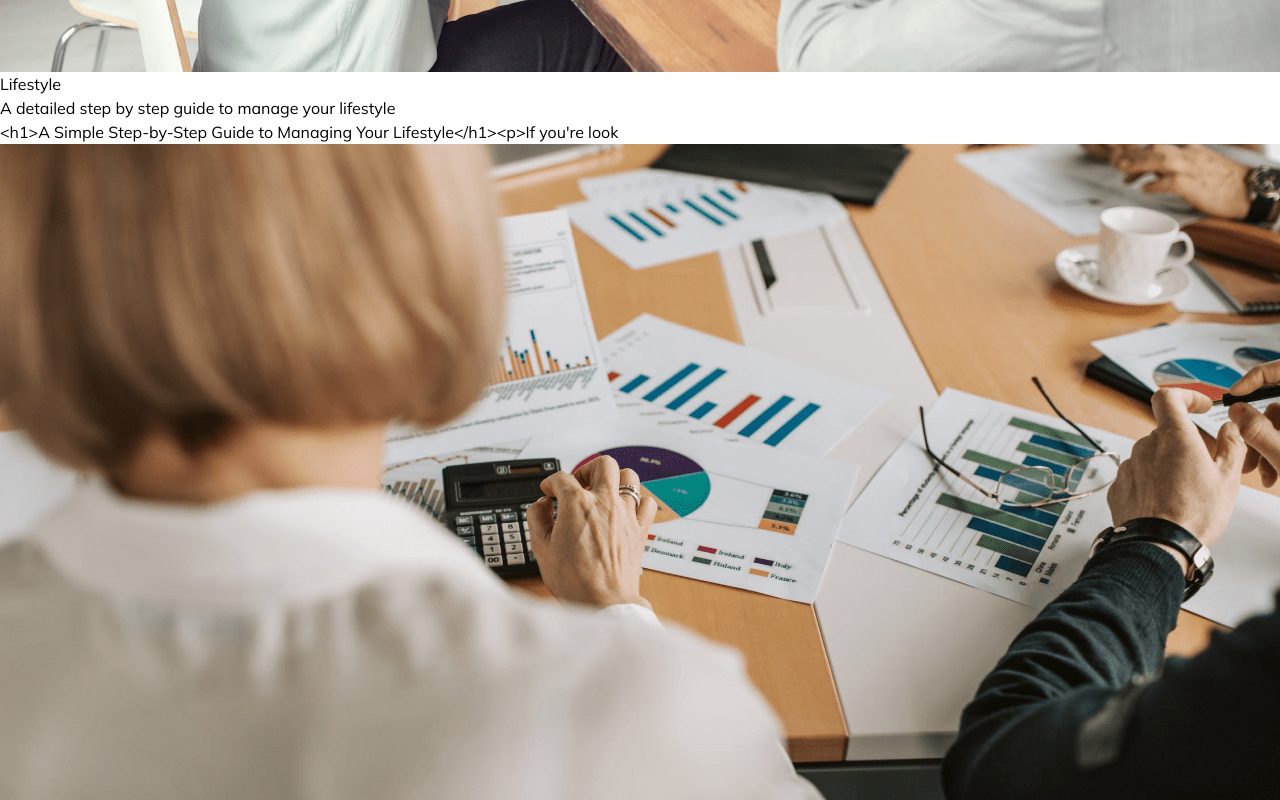
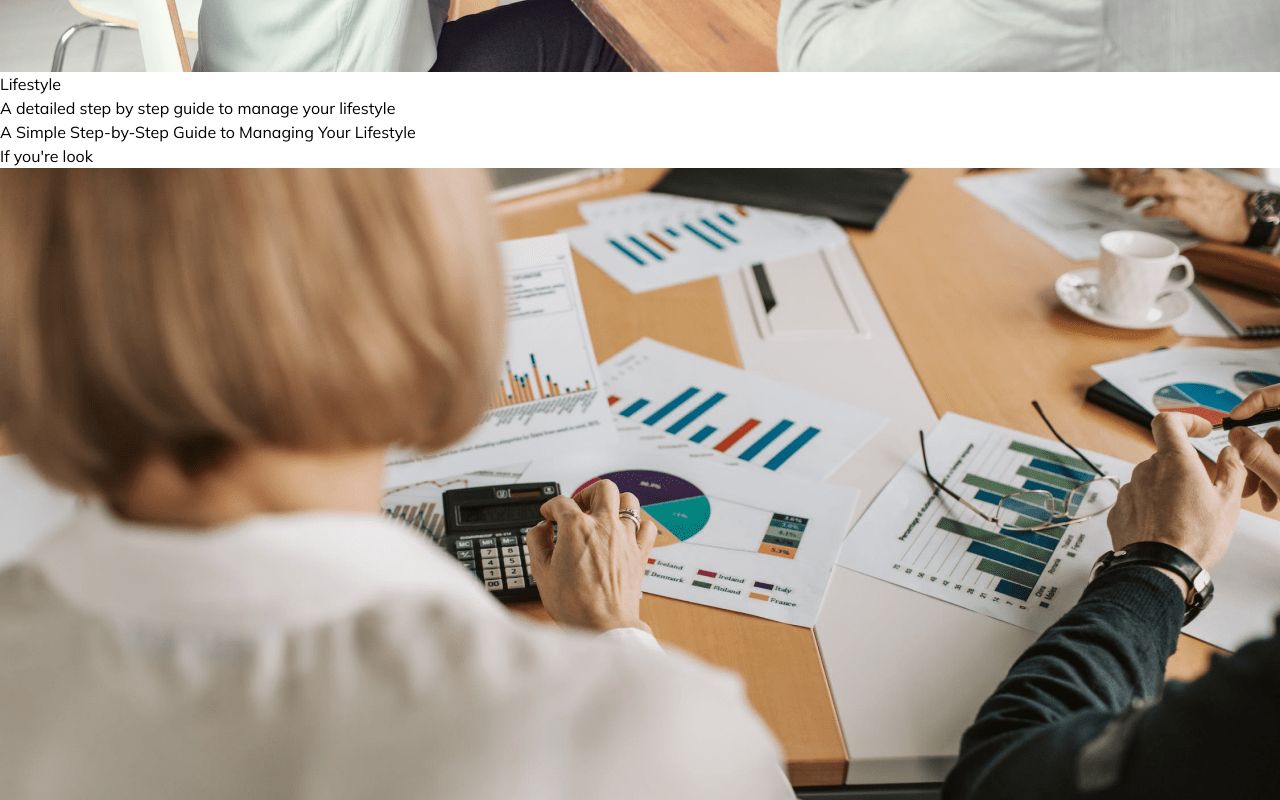
Before and after one commit to riteshkusingh27/AiBlog-Web, a React (Vite) app: page / in a window 1280 px wide. Shown: the part 1780-2580 px from the top of the page. Built offline with nearby package versions, Linux system fonts and the light colour scheme.

Commit message:
filtering blogs based on genre

```diff
--- a/src/Components/Card.jsx
+++ b/src/Components/Card.jsx
@@ -13,8 +13,8 @@ const Card = ({ blog }) => {
         {category}
       </span>
       <div className="p-5">
-        <h5 className="mb-2 font-medium text-gray-900">{title}</h5>
-        <p className="mb-3 text-xs text-gray-600">{description.slice(0,80)}</p>
+        <h5 className="mb-2 font-bold text-gray-900">{title}</h5>
+        <p className="mb-3 text-xs text-gray-600" dangerouslySetInnerHTML={{"__html":description.slice(0,80)}}></p>
       </div>
     </div>
   );
--- a/src/Components/Genre.jsx
+++ b/src/Components/Genre.jsx
@@ -24,7 +24,7 @@ const [menu, setMenu] = useState("All");
         ))}
       </div>
       <div className="grid grid-col-1 sm:grid-cols-2 md:grid-cols-3 gap-8 mb-24 mx-8 sm:mx-16 " >
-        {blog_data.filter(()=>menu=="All" ? true : blog.category==menu).map((blog)=><Card key={blog._id} blog={blog} />)}
+        {blog_data.filter((blog)=>menu=="All" ? true : blog.category==menu).map((blog)=><Card key={blog._id} blog={blog} />)}
       </div>
     </div>
   );
```
